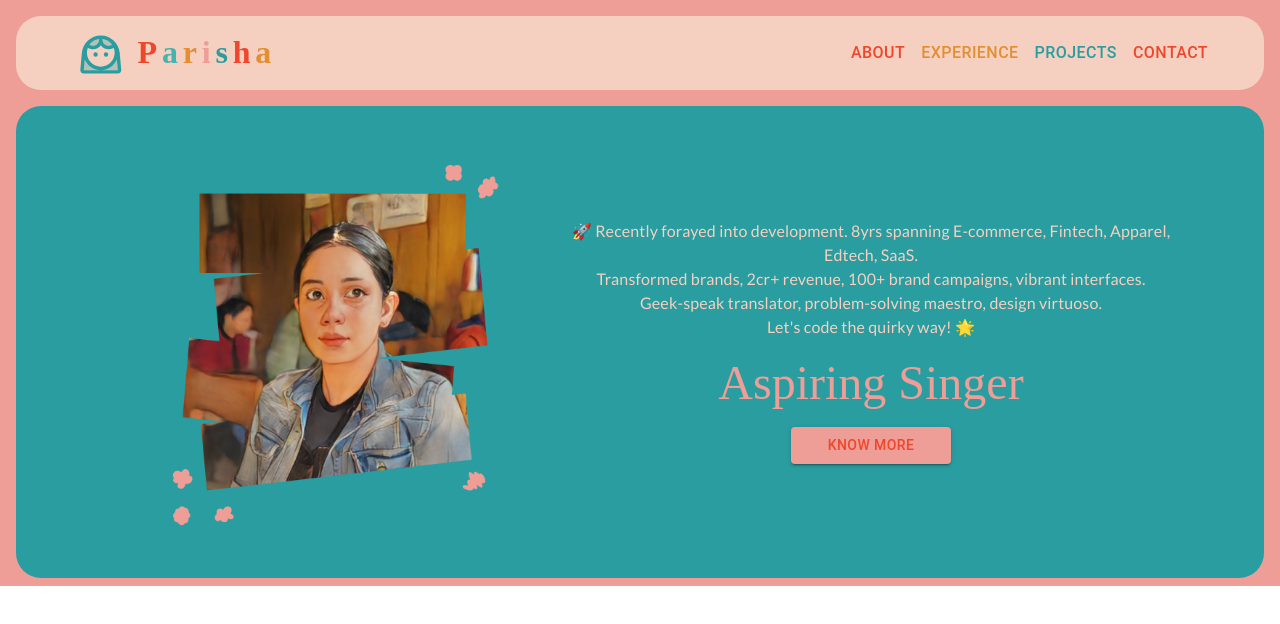
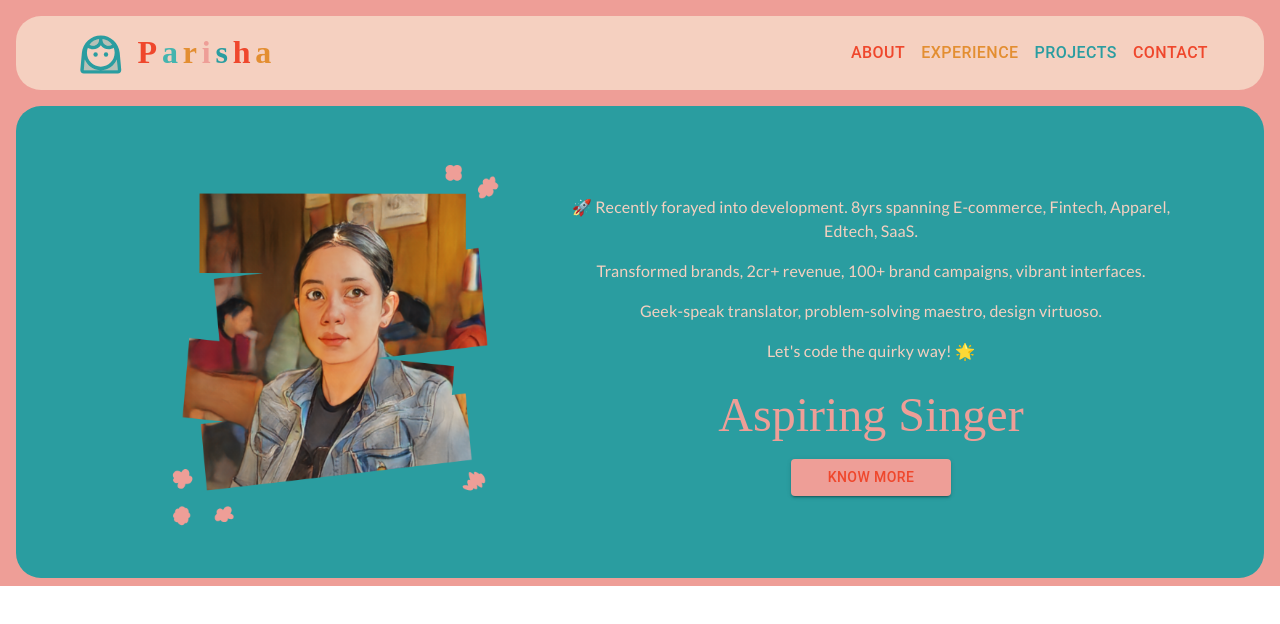
Before and after one commit to PotzarellaMozarella/Developer-Portfolio, a React (Create React App) app in the folder website/: page / in a window 1280 px wide. Shown: the top 624 px of the page. Built offline with nearby package versions, Linux system fonts and the light colour scheme; a web font is replaced by a local one.

Commit message:
optimized

```diff
--- a/website/src/pages/HomePage/About.jsx
+++ b/website/src/pages/HomePage/About.jsx
@@ -40,15 +40,13 @@ const Text = styled(Typography)`
   text-decoration: none;
   padding-top: 1rem;
   padding-bottom: 1rem;
-  @media (max-width: 900px) {
-
-  }
 `;
 
 const Bio = styled(Typography)`
   text-decoration: none;
   font-weight: 300;
   font-size: 1.2rem;
+  padding: 0.5rem 0;
   @media (max-width: 900px) {
     padding: 0 4rem;
   }
@@ -90,7 +88,13 @@ const wordArray = ['Digital Marketer',
   'Rowing Enthusiast',
   'Curious Learner']; // Add your 25 words here
 
-const bio = "🚀 Recently forayed into development. 8yrs spanning E-commerce, Fintech, Apparel, Edtech, SaaS. Transformed brands, 2cr+ revenue, 100+ brand campaigns, vibrant interfaces. Geek-speak translator, problem-solving maestro, design virtuoso. Let's code the quirky way! 🌟";
+const bioTextArray = [
+  "🚀 Recently forayed into development. 8yrs spanning E-commerce, Fintech, Apparel, Edtech, SaaS.",
+  "Transformed brands, 2cr+ revenue, 100+ brand campaigns, vibrant interfaces.",
+  "Geek-speak translator, problem-solving maestro, design virtuoso.",
+  "Let's code the quirky way! 🌟",
+];
+
 // Component for the responsive app bar
 function AboutParisha() {
   const theme = useContext(ThemeContext);
@@ -111,18 +115,14 @@ function AboutParisha() {
         {/* Use the imported Avatar image */}
         <AvatarImage src={Avatar} alt="Avatar" />
         <TextContainer sx={{ color: theme.colors.peach }}>
-          <Bio sx={{ fontFamily: theme.typography.headingFont }}>
-            🚀 Recently forayed into development. 8yrs spanning E-commerce, Fintech, Apparel, Edtech, SaaS.
-          </Bio>
-          <Bio sx={{ fontFamily: theme.typography.headingFont }}>
-            Transformed brands, 2cr+ revenue, 100+ brand campaigns, vibrant interfaces.
-          </Bio>
-          <Bio sx={{ fontFamily: theme.typography.headingFont }}>
-            Geek-speak translator, problem-solving maestro, design virtuoso.
-          </Bio>
-          <Bio sx={{ fontFamily: theme.typography.headingFont }}>
-            Let's code the quirky way! 🌟
-          </Bio>
+          {bioTextArray.map((text, index) => (
+            <Bio
+              key={index}
+              sx={{ fontFamily: theme.typography.headingFont }}
+            >
+              {text}
+            </Bio>
+          ))}
           <Text
             variant="h3"
             component="p"
```
